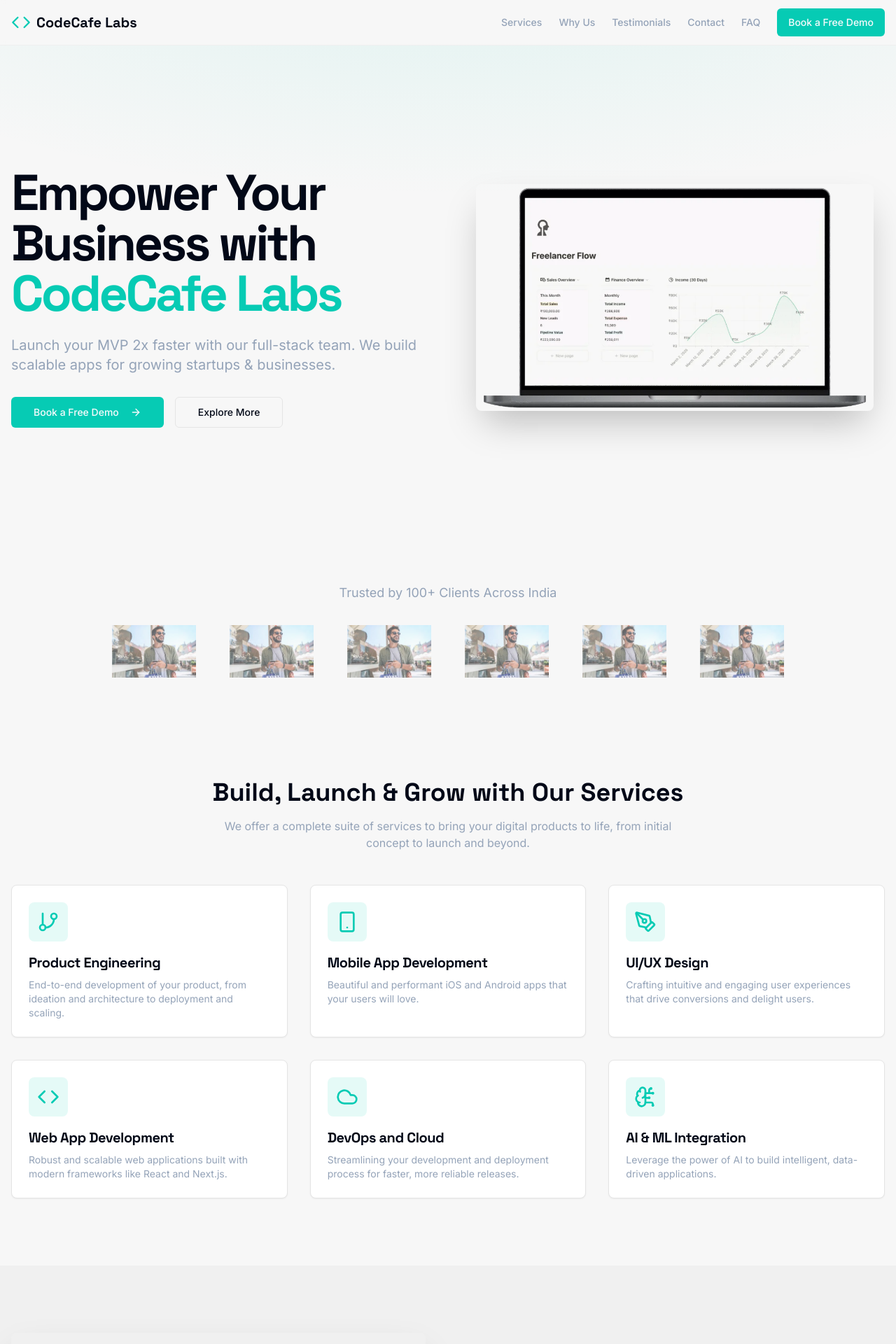
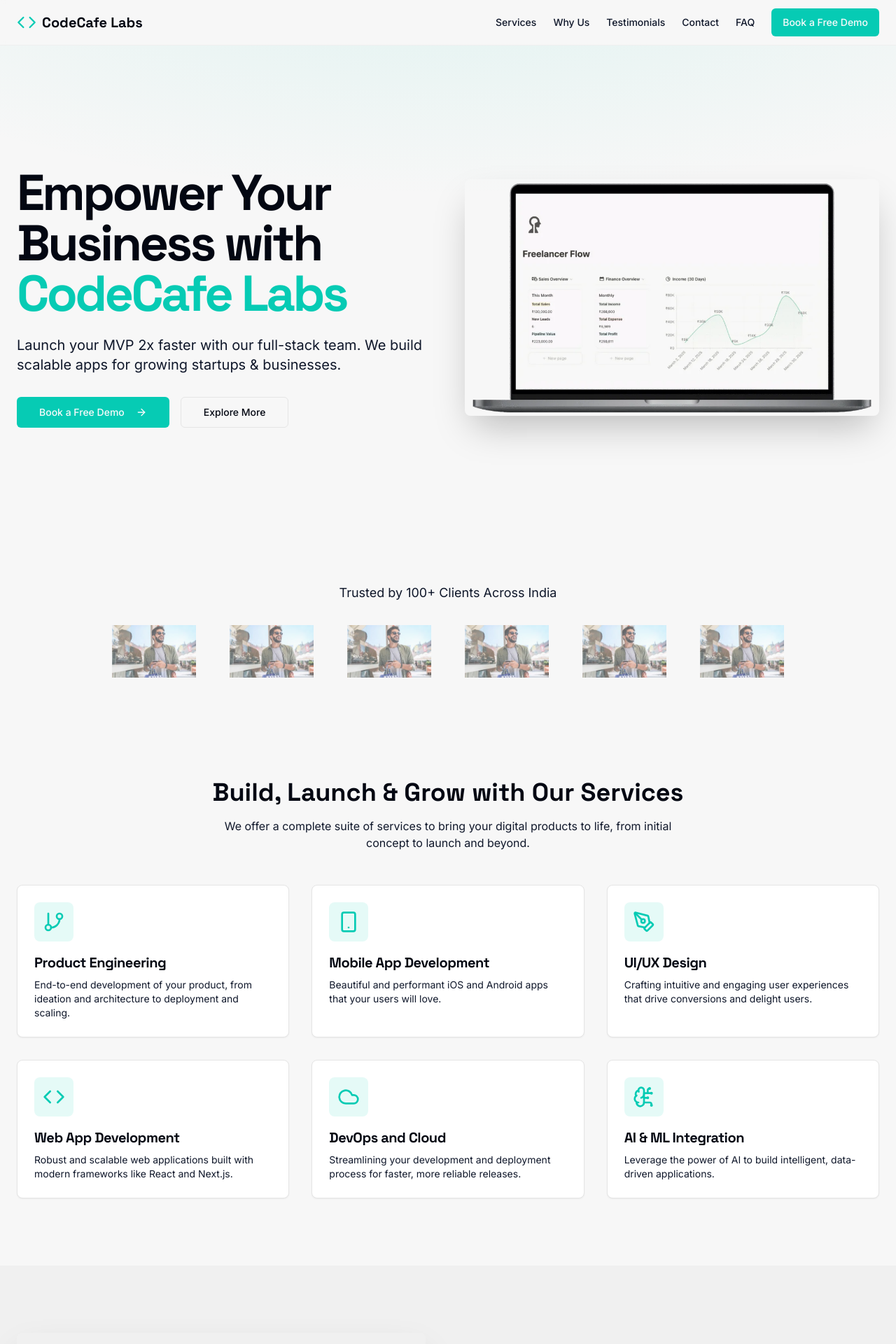
Before and after one commit to CodeCafeLab/launchkit_landingpage, a Next.js app: page / in a window 1280 px wide. Shown: the top 1920 px of the page at 70% size. Built offline with nearby package versions, Linux system fonts and the light colour scheme; what @genkit-ai/googleai, genkit would draw is missing.

Commit message:
now improve other text color and other ui as per the them color
please

```diff
--- a/src/app/globals.css
+++ b/src/app/globals.css
@@ -5,22 +5,22 @@
 @layer base {
   :root {
     --background: 0 0% 97%;
-    --foreground: 222.2 84% 4.9%;
+    --foreground: 224 71.4% 4.1%;
 
     --card: 0 0% 100%;
-    --card-foreground: 222.2 84% 4.9%;
+    --card-foreground: 224 71.4% 4.1%;
 
     --popover: 0 0% 100%;
-    --popover-foreground: 222.2 84% 4.9%;
+    --popover-foreground: 224 71.4% 4.1%;
 
     --primary: 173 94% 41%;
-    --primary-foreground: 210 40% 98%;
+    --primary-foreground: 210 20% 98%;
 
     --secondary: 0 0% 94%;
     --secondary-foreground: 222.2 47.4% 11.2%;
 
     --muted: 0 0% 94%;
-    --muted-foreground: 215 20.2% 65.1%;
+    --muted-foreground: 222.2 47.4% 11.2%;
 
     --accent: 0 0% 94%;
     --accent-foreground: 222.2 47.4% 11.2%;
--- a/src/app/page.tsx
+++ b/src/app/page.tsx
@@ -155,7 +155,7 @@
   return (
     <div className="flex min-h-dvh flex-col bg-background text-foreground overflow-x-hidden">
       <header className="w-full bg-background/80 border-b border-border/50 backdrop-blur-sm py-3 sticky top-0 z-50">
-        <div className="container mx-auto flex items-center justify-between px-4">
+        <div className="container mx-auto flex items-center justify-between px-4 md:px-6">
           <a href="#hero" className="flex items-center gap-2">
             <Code className="h-7 w-7 text-primary" />
             <span className="text-xl font-bold font-headline">CodeCafe Labs</span>
@@ -199,7 +199,7 @@
 
       <main className="flex-1">
         <section className="relative w-full bg-hero-gradient" id="hero">
-          <div className="container mx-auto px-4 relative z-10">
+          <div className="container mx-auto px-4 md:px-6 relative z-10">
             <div className="grid lg:grid-cols-2 gap-12 items-center min-h-[calc(100vh-80px)] py-20">
               <div className="text-center lg:text-left">
                 <h1 className="text-4xl md:text-5xl lg:text-7xl font-bold font-headline tracking-tighter">
@@ -217,17 +217,15 @@
                   </Button>
                 </div>
               </div>
-              <section className="w-full py-16 md:py-24 text-center">
-                <div className="container mx-auto px-4 space-y-8">
-                  <Image src={image3} alt="Code snippet" width={800} height={450} className="rounded-lg shadow-2xl mx-auto" data-ai-hint="code on screen" />
-                </div>
-              </section>
+              <div className="flex justify-center items-center">
+                 <Image src={image3} alt="Code snippet" width={800} height={600} className="rounded-lg shadow-2xl mx-auto object-cover" data-ai-hint="code on screen" />
+              </div>
             </div>
           </div>
         </section>
 
         <section className="w-full py-12" id="trusted-by">
-          <div className="container mx-auto px-4">
+          <div className="container mx-auto px-4 md:px-6">
             <h3 className="text-center text-muted-foreground text-lg mb-8">Trusted by 100+ Clients Across India</h3>
             <div className="flex flex-wrap justify-center items-center gap-x-12 gap-y-6 opacity-60">
               {[1, 2, 3, 4, 5, 6].map(i => (
@@ -238,7 +236,7 @@
         </section>
 
         <section className="w-full py-16 md:py-24" id="services">
-          <div className="container mx-auto px-4">
+          <div className="container mx-auto px-4 md:px-6">
             <div className="text-center space-y-4 mb-12">
               <h2 className="text-3xl md:text-4xl font-bold font-headline">Build, Launch & Grow with Our Services</h2>
               <p className="text-muted-foreground max-w-2xl mx-auto">We offer a complete suite of services to bring your digital products to life, from initial concept to launch and beyond.</p>
@@ -258,7 +256,7 @@
         </section>
 
         <section className="w-full py-16 md:py-24 bg-secondary" id="why-us">
-          <div className="container mx-auto px-4">
+          <div className="container mx-auto px-4 md:px-6">
             <div className="grid lg:grid-cols-2 gap-16 items-center">
               <div>
                 <Image src={image1} alt="Why Choose Us" width={600} height={600} className="rounded-lg shadow-2xl p-10" data-ai-hint="team working" />
@@ -285,7 +283,7 @@
         </section>
 
         <section className="w-full py-16 md:py-24" id="industries">
-          <div className="container mx-auto px-4">
+          <div className="container mx-auto px-4 md:px-6">
             <div className="text-center space-y-4 mb-12">
               <h2 className="text-3xl md:text-4xl font-bold font-headline">Industries We Serve</h2>
               <p className="text-muted-foreground max-w-2xl mx-auto">Our expertise spans across various industries, delivering tailored solutions that meet specific market needs.</p>
@@ -300,13 +298,13 @@
           </div>
         </section>
         <section className="w-full py-16 text-center">
-          <div className="container mx-auto px-4 space-y-8">
+          <div className="container mx-auto px-4 md:px-6 space-y-8">
             <Image src={image4} alt="App Screenshot"  className="rounded-lg shadow-2xl mx-auto" data-ai-hint="app screenshot" />
           </div>
         </section>
 
         <section className="w-full py-16 md:py-24 bg-secondary" id="tech-stack">
-          <div className="container mx-auto px-4">
+          <div className="container mx-auto px-4 md:px-6">
             <div className="text-center space-y-4 mb-12">
               <h2 className="text-3xl md:text-4xl font-bold font-headline">Our Tech Stack</h2>
               <p className="text-muted-foreground max-w-2xl mx-auto">We use a modern, robust, and scalable tech stack to build world-class applications.</p>
@@ -314,7 +312,7 @@
             <div className="flex flex-wrap justify-center items-center gap-x-12 gap-y-8">
               {techStack.map(tech => (
                 <div key={tech.name} className="group flex flex-col items-center gap-3 text-center w-24">
-                  <div className="grayscale-0 group-hover:grayscale-0 transition-all duration-300">
+                  <div className="grayscale group-hover:grayscale-0 transition-all duration-300">
                     <Image src={tech.icon} alt={`${tech.name} logo`} width={48} height={48} className="object-contain" data-ai-hint={tech.hint} />
                   </div>
                   <p className="text-sm font-medium text-muted-foreground group-hover:text-primary transition-colors duration-300">{tech.name}</p>
@@ -325,7 +323,7 @@
         </section>
 
         <section className="w-full py-16 md:py-24" id="testimonials">
-          <div className="container mx-auto px-4">
+          <div className="container mx-auto px-4 md:px-6">
             <div className="text-center space-y-4 mb-12">
               <h2 className="text-3xl md:text-4xl font-bold font-headline">What Our Clients Say</h2>
               <p className="text-muted-foreground max-w-2xl mx-auto">Real stories from businesses we've helped empower.</p>
@@ -368,7 +366,7 @@
         </section>
 
         <section className="w-full py-16 md:py-24 bg-secondary" id="payment">
-          <div className="container mx-auto px-4">
+          <div className="container mx-auto px-4 md:px-6">
             <div className="grid lg:grid-cols-2 gap-12 items-center">
               <div className="space-y-6">
                 <h2 className="text-4xl md:text-5xl font-bold font-headline leading-tight">
@@ -419,7 +417,7 @@
         </section>
 
         <section className="w-full py-16 md:py-24" id="contact">
-          <div className="container mx-auto px-4">
+          <div className="container mx-auto px-4 md:px-6">
             <div className="grid lg:grid-cols-2 gap-16 items-center bg-secondary p-8 md:p-12 rounded-lg border">
               <div className="space-y-6">
                 <h2 className="text-3xl md:text-4xl font-bold font-headline">Ready to Build with CodeCafe Labs?</h2>
@@ -465,7 +463,7 @@
         </section>
 
         <section className="w-full py-16 md:py-24" id="faq">
-          <div className="container mx-auto px-4">
+          <div className="container mx-auto px-4 md:px-6">
             <div className="text-center space-y-4 mb-12">
               <h2 className="text-3xl md:text-4xl font-bold font-headline">Frequently Asked Questions</h2>
             </div>
@@ -486,15 +484,17 @@
 
 
         <section className="w-full py-16 md:py-24 text-center">
-          <div className="hidden lg:flex justify-center">
-            <Image src={image2} alt="Team discussing project" width={600} height={600} className="rounded-lg shadow-2xl" data-ai-hint="team collaboration" />
+          <div className="container mx-auto px-4 md:px-6">
+              <div className="hidden lg:flex justify-center">
+                <Image src={image2} alt="Team discussing project" width={600} height={600} className="rounded-lg shadow-2xl" data-ai-hint="team collaboration" />
+              </div>
           </div>
         </section>
 
       </main>
 
       <footer className="w-full bg-secondary border-t">
-        <div className="container mx-auto px-4 py-8">
+        <div className="container mx-auto px-4 py-8 md:px-6">
           <div className="grid md:grid-cols-4 gap-8 text-center md:text-left">
             <div className="md:col-span-1">
               <h4 className="font-semibold text-lg mb-4">About CodeCafe Labs</h4>
```
